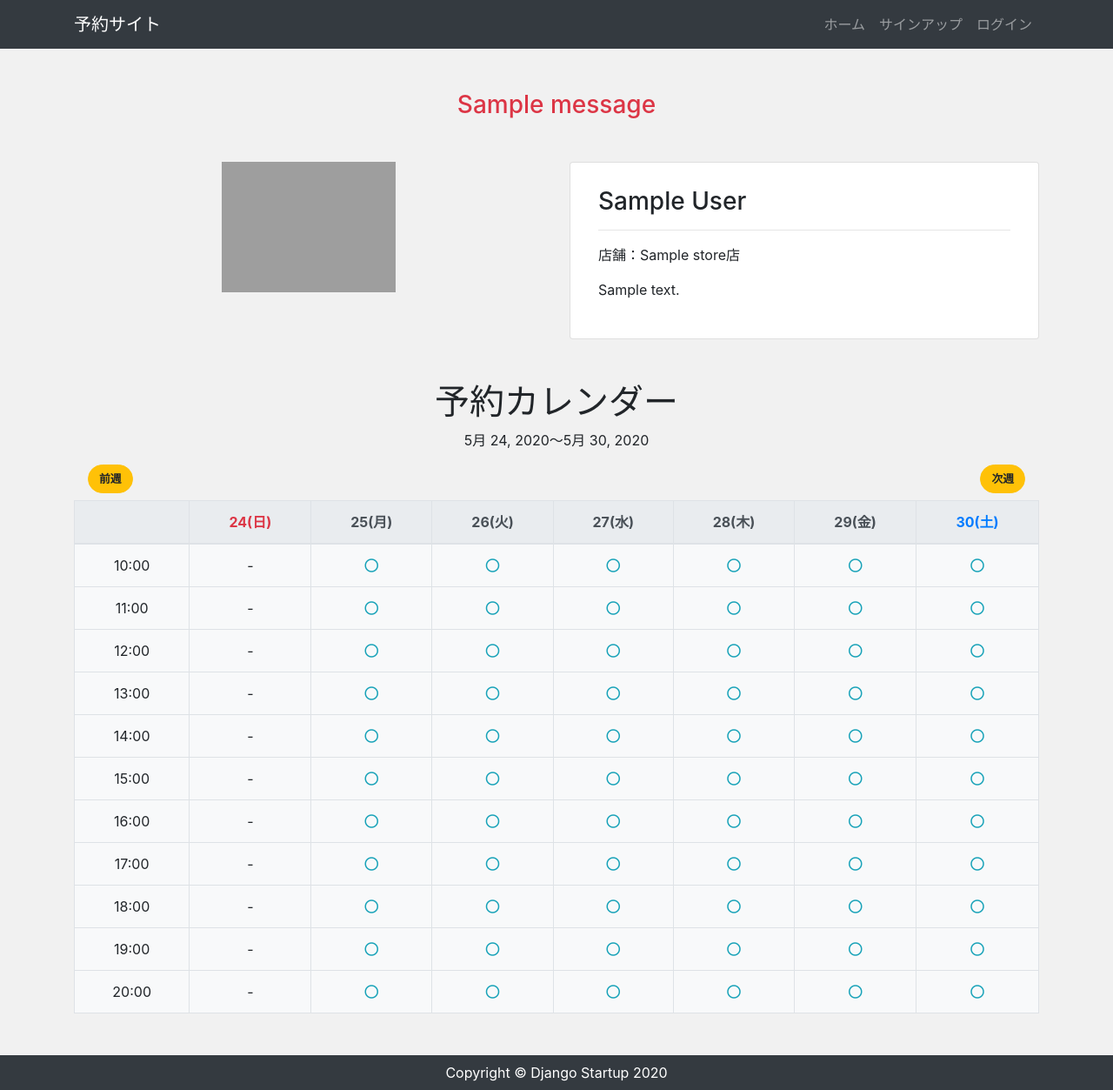
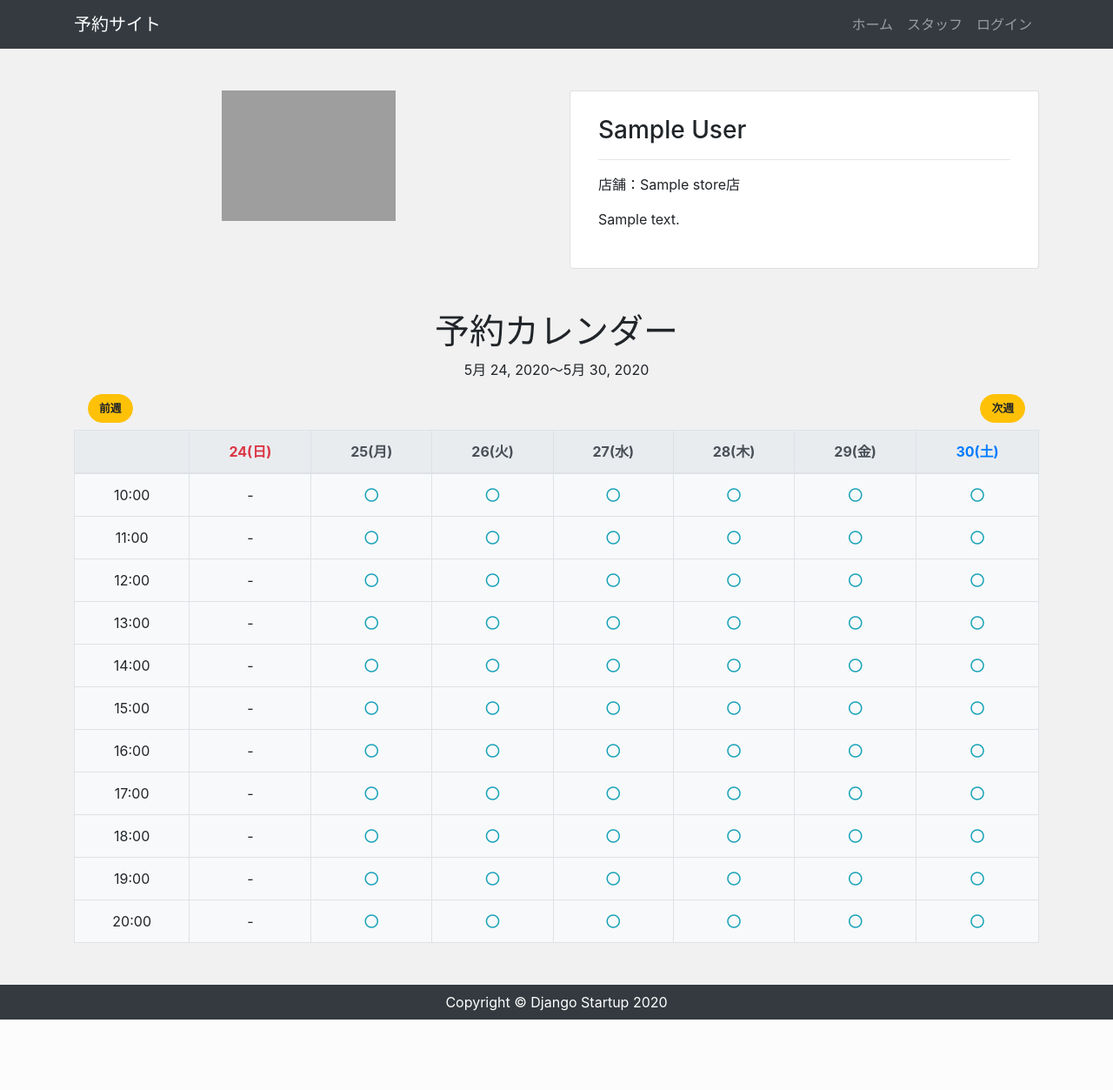
Before and after one commit to haruyasu/django-booking, a Django app: page /calendar/1/ in a window 1280 px wide. Shown: the whole page at 87% size. After the commit the page ends 1172 px from the top, so only its background shows below. Run offline with Django 3.2, Linux system fonts and the light colour scheme; tables that the repository leaves empty hold one stand-in row (values such as "Sample post"); one stand-in notice (Sample message) is shown; parts of the project's set-up code (start-up, migrations or seed data) failed here and were passed over; some libraries are stand-ins or nearby versions; grey boxes are pictures that could not be loaded.

Commit message:
:zap: 予約サイト完成

```diff
--- a/app/templates/app/base.html
+++ b/app/templates/app/base.html
@@ -29,7 +29,7 @@
                 </li>
                 {% else %}
                 <li class="nav-item">
-                    <a class="nav-link" href="{% url 'account_signup' %}">サインアップ</a>
+                    <a class="nav-link" href="{% url 'account_signup' %}">スタッフ</a>
                 </li>
                 <li class="nav-item">
                     <a class="nav-link" href="{% url 'account_login' %}">ログイン</a>
--- a/app/templates/app/calendar.html
+++ b/app/templates/app/calendar.html
@@ -3,10 +3,6 @@
 {% block content %}
 
 <div class="text-center my-5">
-    {% for message in messages %}
-        <h3 class="text-danger mb-5">{{ message }}</h3>
-    {% endfor %}
-
     <div class="row">
         <div class="col-md-6 mb-4 text-center calendar">
             <img src="/{{ staff_data.user.image.url }}" class="img-fluid" alt="">
--- a/app/views.py
+++ b/app/views.py
@@ -40,7 +40,6 @@ class StaffView(View):
 
 class CalendarView(View):
     def get(self, request, *args, **kwargs):
-        # staff_data = get_object_or_404(Staff, id=self.kwargs['pk'])
         staff_data = Staff.objects.filter(id=self.kwargs['pk']).select_related('user').select_related('store')[0]
         today = date.today()
         year = self.kwargs.get('year')
@@ -112,10 +111,10 @@ class BookingView(View):
         start_time = make_aware(datetime(year=year, month=month, day=day, hour=hour))
         end_time = make_aware(datetime(year=year, month=month, day=day, hour=hour + 1))
         booking_data = Booking.objects.filter(staff=staff_data, start=start_time)
+        form = BookingForm(request.POST or None)
         if booking_data.exists():
-            messages.error(self.request, '既に予約があります。別の日時で予約をお願いします。')
+            form.add_error(None, '既に予約があります。\n別の日時で予約をお願いします。')
         else:
-            form = BookingForm(request.POST or None)
             if form.is_valid():
                 booking = Booking()
                 booking.staff = staff_data
@@ -128,8 +127,14 @@ class BookingView(View):
                 booking.save()
                 return redirect('thanks')
 
-        return redirect('calendar', pk=staff_data.id, year=year, month=month, day=day)
-
+        return render(request, 'app/booking.html', {
+            'staff_data': staff_data,
+            'year': year,
+            'month': month,
+            'day': day,
+            'hour': hour,
+            'form': form,
+        })
 
 class ThanksView(TemplateView):
     template_name = 'app/thanks.html'
```
Also changed, not shown: app/templates/app/booking.html (+6 -1 lines).
